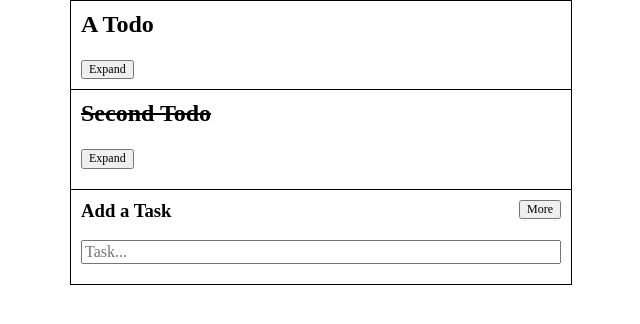
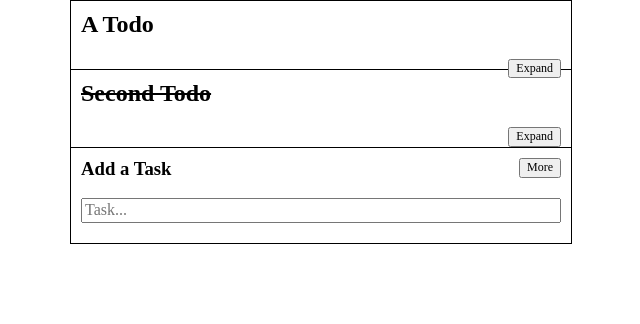
Before and after one commit to DamianDRuiz/toward, a React (Vite) app: page / in a window 1280 px wide. Shown: the top 324 px of the page, without its empty margins (319-959 px from the left). Built offline with nearby package versions, Linux system fonts and the light colour scheme.

Commit message:
button styling

```diff
--- a/src/components/TodoInput/TodoInput.module.scss
+++ b/src/components/TodoInput/TodoInput.module.scss
@@ -15,15 +15,11 @@
     margin-top: 0;
   }
 
-  button {
-    margin-bottom: 10px;
-    float: right;
-  }
-
   input,
   textarea {
     width: 100%;
   }
+
   input {
     &[type='text'] {
       margin-bottom: 10px;
--- a/src/components/TodoItem/TodoItem.module.scss
+++ b/src/components/TodoItem/TodoItem.module.scss
@@ -9,6 +9,7 @@
 .container {
   padding: 10px;
   border-top: 1px solid #000;
+
   h2 {
     margin-top: 0;
   }
--- a/src/styles.scss
+++ b/src/styles.scss
@@ -11,5 +11,6 @@
   }
   button.expandButton {
     font-size: 12px;
+    float: right;
   }
 }
```
